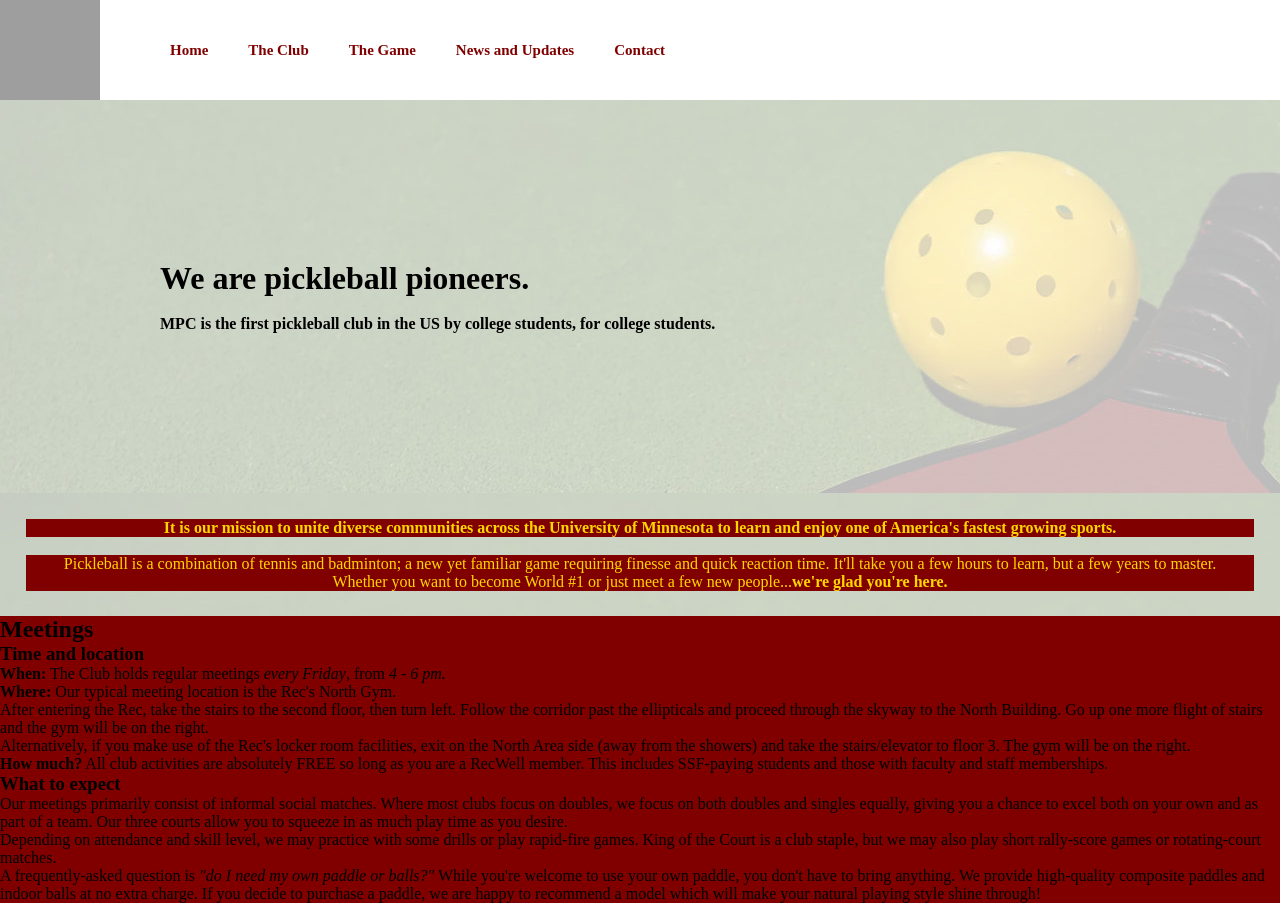
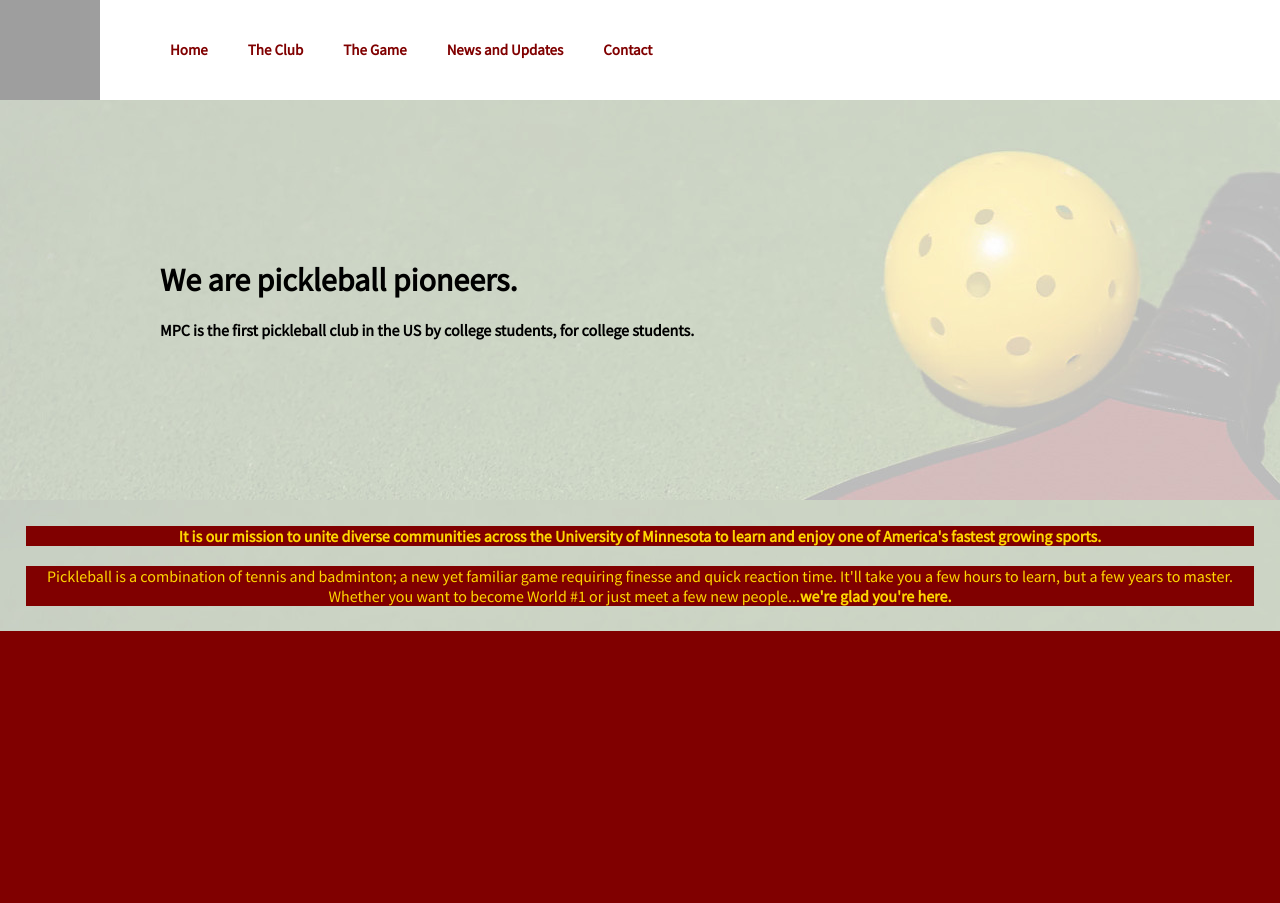
Before and after one commit to might4right/minnpickleball, a plain HTML site: page index.html in a window 1280 px wide. After the commit the page ends 800 px from the top, so only its background shows below. Drawn offline with Linux system fonts and the light colour scheme; grey boxes are pictures that could not be loaded; files whose address does not match are found by name.

Commit message:
Beginning to push the remaining pages, along with some notes for me.

```diff
--- /dev/null
+++ b/clubstyles.css
@@ -0,0 +1,42 @@
+* {
+	margin: 0;
+	padding: 0%;
+	background-color: #FFDE7A;
+	font-family: "Source Sans Pro"
+}
+
+nav {
+	width: 100%;
+	height: 100px;
+	background-color: white;
+}
+
+ul {
+	margin-left: 150px;
+}
+
+ul li {
+	list-style: none;
+	display: inline-block;
+	float: left;
+	line-height: 100px;
+}
+
+ul li a {
+	display: block;
+	text-decoration: none;
+	font-size: 15;
+	font-family: "Source Sans Pro";
+	font-weight: bold;
+	color: maroon;
+	padding: 0 20px;
+	background-color: white;
+}
+
+ul li a:hover {
+	color: gold;
+}
+
+meetings h1,h2,h3,p {
+	margin: 0px 100px 0px 100px;
+	}
--- a/index.html
+++ b/index.html
@@ -1,8 +1,10 @@
 <html>
 <head>
     <meta charset="utf-8">
-    <title>Sandbox tutorial</title>
+    <title>Home | Minnesota Pickleball Club</title>
     <link rel="stylesheet" href="styles.css">
+	<link href="https://fonts.googleapis.com/css?family=Source+Sans+Pro&display=swap" rel="stylesheet">
+	<meta name="viewport" content="width=device-width, initial-scale=1.0">
 </head>
 <body>
 	<nav>
@@ -31,28 +33,6 @@
 
 </div>
 
-<div id="meetings">
-<h2>Meetings</h2>
 
-<h3>Time and location</h3>
-
-    <p><b>When:</b> The Club holds regular meetings <i>every Friday</i>, from <i>4 - 6 pm.</i></p>
-
-    <p><b>Where:</b> Our typical meeting location is the Rec's North Gym.</p>
-
-    <p>After entering the Rec, take the stairs to the second floor, then turn left. Follow the corridor past the ellipticals and proceed through the skyway to the North Building. Go up one more flight of stairs and the gym will be on the right. </p>
-
-    <p>Alternatively, if you make use of the Rec's locker room facilities, exit on the North Area side (away from the showers) and take the stairs/elevator to floor 3. The gym will be on the right.</p>
-
-    <b>How much?</b> All club activities are absolutely FREE so long as you are a RecWell member. This includes SSF-paying students and those with faculty and staff memberships.
-
-<h3>What to expect</h3>
-
-    <p>Our meetings primarily consist of informal social matches. Where most clubs focus on doubles, we focus on both doubles and singles equally, giving you a chance to excel both on your own and as part of a team. Our three courts allow you to squeeze in as much play time as you desire.</p>
-
-    <p>Depending on attendance and skill level, we may practice with some drills or play rapid-fire games. King of the Court is a club staple, but we may also play short rally-score games or rotating-court matches.</p>
-
-    <p>A frequently-asked question is <i>"do I need my own paddle or balls?"</i> While you're welcome to use your own paddle, you don't have to bring anything. We provide high-quality composite paddles and indoor balls at no extra charge. If you decide to purchase a paddle, we are happy to recommend a model which will make your natural playing style shine through!</p>
-	</div>
 </body>
 </html>
```
Also changed, not shown: club.html (added, +40 -0 lines), 2 other files.
